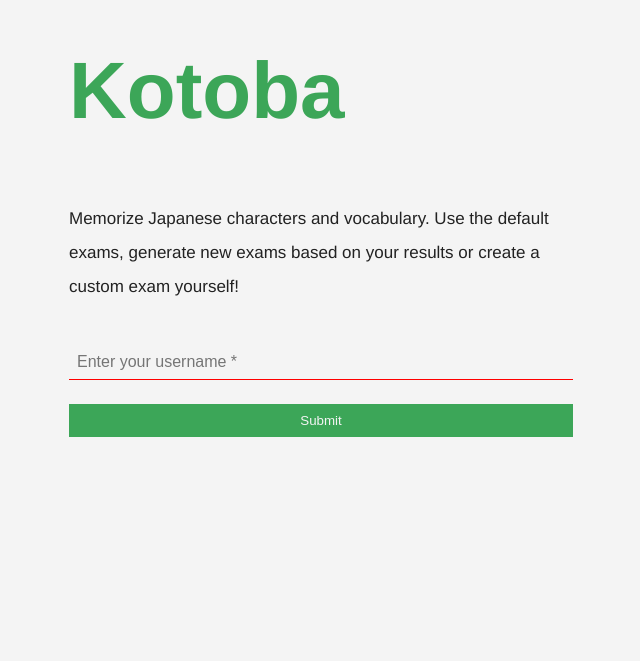
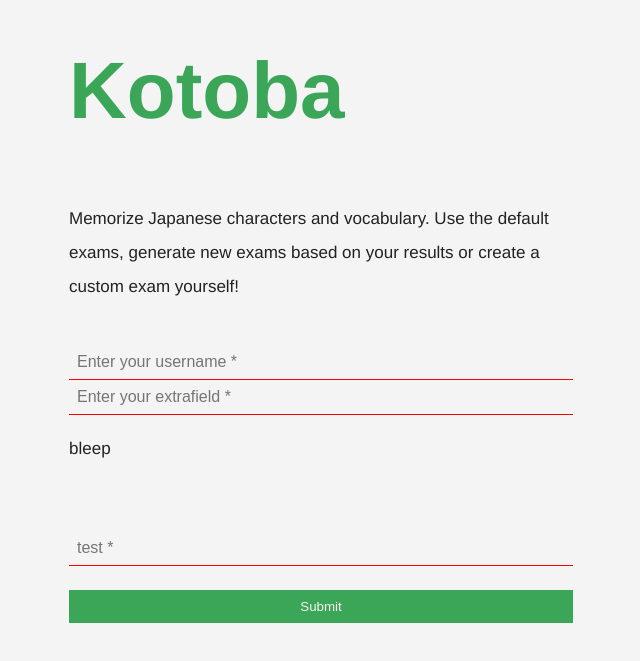
Before and after one commit to valdelaseras/kotoba-react, a React (Create React App) app: page / in a window 1280 px wide. Shown: the part 119-780 px from the top of the page, without its empty margins (19-659 px from the left). Built offline with nearby package versions, Linux system fonts and the light colour scheme.

Commit message:
form group validity states now passed to form itself

```diff
--- a/src/app/components/atomic/molecules/FormGroup.js
+++ b/src/app/components/atomic/molecules/FormGroup.js
@@ -5,14 +5,18 @@
         super( props );
 
         this.state = {
+            id: props.id,
             isValid: false,
-            fields: React.Children.toArray(props.children).filter( child => this.elementIsOfType( child, 'FormField')).map( field => {
-                return {
-                    // The field names never change so we just get the names from the children props right away
-                    name: field.props.children.props.name,
-                    value: field.props.value,
-                    isValid: false
-                }
+            fields: React.Children.toArray(props.children)
+                .filter( child => this.elementIsOfType( child, 'FormField'))
+                .map( field => {
+                    return {
+                        // The field names never change so we just get
+                        // the names from the children props right away
+                        name: field.props.children.props.name,
+                        value: field.props.value,
+                        isValid: false
+                    }
             })
         };
     }
@@ -33,12 +37,14 @@
         updatedField.isValid = updatedState.isValid;
         updatedField.value = updatedState.fieldValue;
 
+        const updatedFields = {
+            fields: fields,
+            isValid: !fields.filter( field => !field.isValid ).length
+        };
         // With this updated fields array, we can set the updated state of this component. If no fields
         // are left with isValid: false states, the group is valid
-        this.setState({
-            fields: fields,
-            isValid: !fields.filter( field => !field.isValid).length
-        });
+        this.setState( updatedFields );
+        this.props.handleChange( Object.assign({ fields: this.state.fields, id: this.state.id }, updatedFields ));
     };
 
     /**
--- a/src/app/components/atomic/organisms/Form.js
+++ b/src/app/components/atomic/organisms/Form.js
@@ -6,20 +6,70 @@
 
         this.state = {
             isValid: false,
-            disabled: true
+            disabled: true,
+            groups: React.Children.toArray( props.children )
+                .filter( child => this.elementIsOfType( child,'FormGroup' ))
+                .map( group => {
+                    return {
+                          id: group.props.id,
+                          isValid: false
+                    }
+            })
         };
     }
 
+    handleChange = ( updatedState ) => {
+       const groups = Array.from( this.state.groups );
+       const updatedGroup = groups.find( group => group.id === updatedState.id );
+
+       updatedGroup.isValid = updatedState.isValid;
+
+       const updatedGroups = {
+           groups: groups,
+           isValid: !groups.filter( group => !group.isValid).length
+       };
+
+       this.setState( updatedGroups );
+    };
+
+    handleDisabled = ( e ) => {
+      // if valid, props.disabled = false, Button component then updates disdable state
+    };
+
     submitHandler = ( e ) => {
-      e.preventDefault();
+        e.preventDefault();
+    };
+
+    /**
+     * Returns true if the type param is found in the element param
+     *
+     * @param element
+     * @param type
+     * @returns {*|boolean}
+     */
+    elementIsOfType = ( element, type ) => {
+        return (( element.type.name && element.type.name.includes( type )));
     };
 
     render() {
+        const children = React.Children.toArray( this.props.children )
+            .map( child => {
+                if ( this.elementIsOfType( child, 'FormGroup')) {
+                    return React.cloneElement( child, { handleChange: this.handleChange });
+                } else if ( this.elementIsOfType( child, 'Button' )) {
+                    return React.cloneElement( child, { handleDisabled: this.handleDisabled });
+                } else {
+                    return child;
+                }
+        });
+
         return (
+            // TODO: remove this invalid classname, instead just pass state info
+            //  to the button and enable/disable
             <form className={ this.state.isValid ? '' : 'invalid'}
                   id={ this.props.id }
                   onSubmit={ this.submitHandler }>
-                { this.props.children }
+                { children }
             </form>
         )
     }
--- a/src/app/components/sections/landing/Landing.js
+++ b/src/app/components/sections/landing/Landing.js
@@ -52,6 +52,25 @@
                                        minLength={'3'}
                                        required={'required'}/>
                             </FormField>
+                            <FormField value={''} key='extrafield'>
+                                <Input id={'extrafield-input'}
+                                       name={'extrafield'}
+                                       type={'text'}
+                                       placeholder={'Enter your extrafield'}
+                                       minLength={'3'}
+                                       required={'required'}/>
+                            </FormField>
+                            <p>bleep</p>
+                        </FormGroup>
+                        <FormGroup key={ 'test-details' } id={'test'}>
+                            <FormField value={''} key='testkey'>
+                                <Input id={'test-input'}
+                                       name={'test'}
+                                       type={'text'}
+                                       placeholder={'test'}
+                                       minLength={'3'}
+                                       required={'required'}/>
+                            </FormField>
                         </FormGroup>
 
                         <Button key={'login-form-btn'}
```
